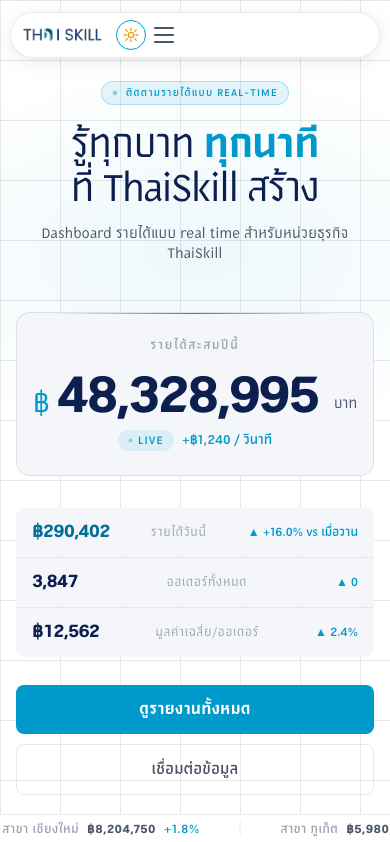
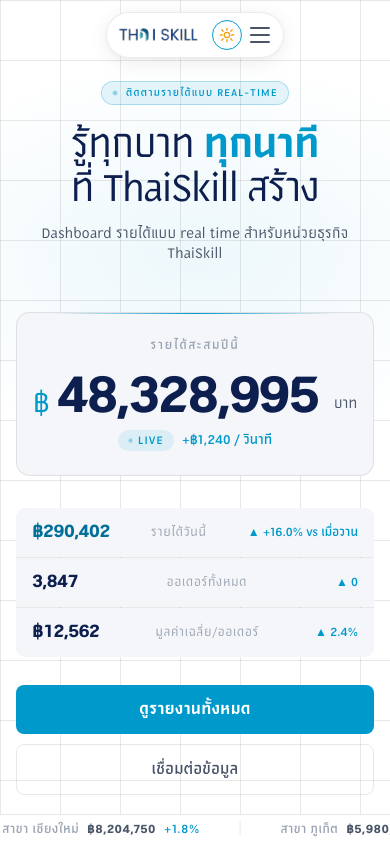
Before and after one commit to bufferboxcode/website-thaiskill, a Next.js app: page / in a window 390 px wide. Shown: the top 842 px of the page. Built offline with nearby package versions, Linux system fonts and the light colour scheme; no server answers.

Commit message:
Shrink mobile nav pill to fit content only
Remove full-width nav-wrapper on mobile so the pill wraps tightly
around logo + theme button + hamburger with no blank white space.

Co-Authored-By: Claude Sonnet 4.6 <noreply@anthropic.com>

```diff
--- a/app/globals.css
+++ b/app/globals.css
@@ -1535,13 +1535,14 @@ html, body {
 
 /* ── Mobile Large ≤768px ─────────────────────────────────── */
 @media (max-width: 768px) {
-  /* Nav: compact pill with hamburger */
+  /* Nav: compact pill with hamburger — shrink to content */
   .nav-wrapper {
     top: 12px;
-    width: calc(100% - 28px);
-    left: 50%; transform: translateX(-50%);
+    width: auto;
+    left: 50%;
+    transform: translateX(-50%);
   }
-  .nav-pill { gap: 0; padding: 5px; }
+  .nav-pill { gap: 0; padding: 5px; width: auto; }
   /* Hide text nav items — hamburger takes over */
   .nav-pill .nav-item  { display: none; }
   .nav-pill .nav-divider { display: none; }
@@ -1623,7 +1624,7 @@ html, body {
 /* ── Mobile ≤480px ───────────────────────────────────────── */
 @media (max-width: 480px) {
   /* Nav: ultra compact */
-  .nav-wrapper   { width: calc(100% - 20px); }
+  .nav-wrapper   { width: auto; }
   .nav-logo-inside img { height: 20px; }
   .nav-theme-btn { width: 30px; height: 30px; }
 
```
